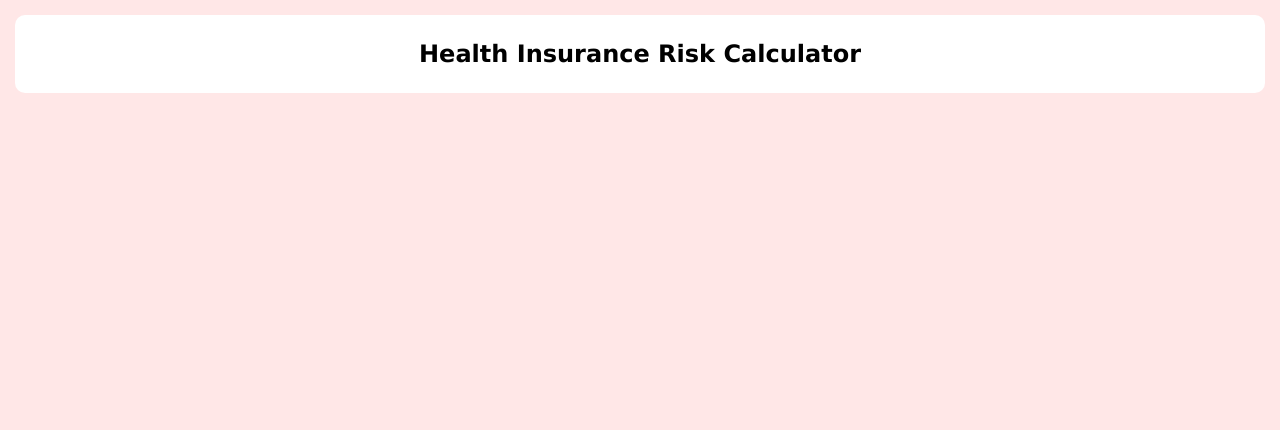
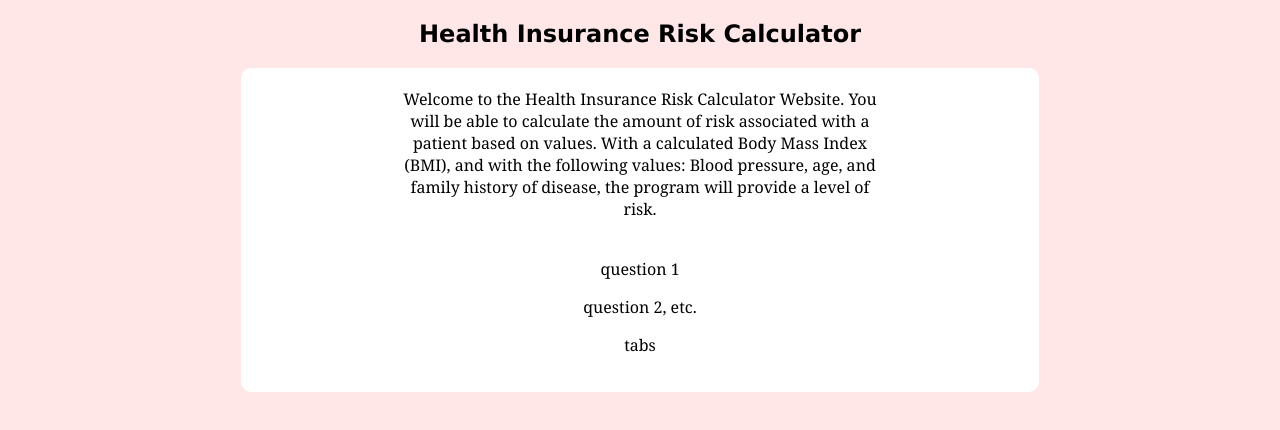
Before and after one commit to matthewaomalley/riskCalc, a website: page public/index.html in a window 1280 px wide. Drawn offline with Linux system fonts and the light colour scheme.

Commit message:
Formatting fixes

```diff
--- a/public/index.css
+++ b/public/index.css
@@ -7,9 +7,20 @@ h2 {
     text-align: center;
 }
 
-body {
+.intro {
+    width: 65%;
+    margin: auto;
+}
+
+/* Container for main part of the site */
+.div-body {
     margin: 15px;
-    padding: 5px;
+    padding: 20px;
+    height: auto;
+    width: 60%;
+    margin: auto;
     background-color: rgb(255, 255, 255);
     border-radius: 10px;
+    text-align: center;
+    font-family: georgia;
 }
--- a/public/index.html
+++ b/public/index.html
@@ -10,5 +10,23 @@
 
     <body>
         <h2>Health Insurance Risk Calculator</h2>
+
+        <!-- Container for main body of website -->
+        <div class = "div-body">
+            <p class = "intro">Welcome to the Health Insurance Risk Calculator Website. You
+                will be able to calculate the amount of risk associated with a patient based
+                on values. With a calculated Body Mass Index (BMI), and with the following
+                values: Blood pressure, age, and family history of disease, the program will
+                provide a level of risk.</span></p><br>
+
+            <p>question 1</p>
+            <p>question 2, etc.</p>
+            <p>tabs</p>
+
+        </div>
+    </body>
+
+
+
     </body>
     </html>
```
